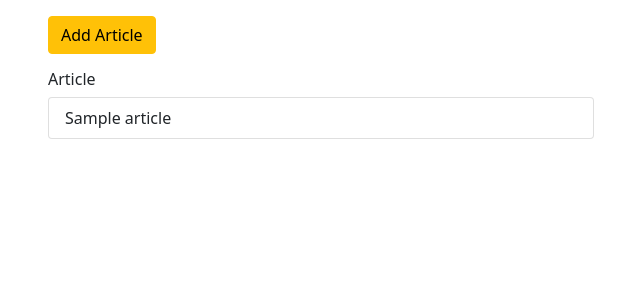
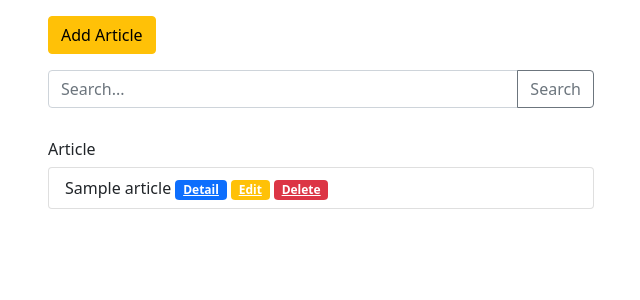
Before and after one commit to bersekerblade/sanninstudio, a CodeIgniter app: page /database/ in a window 1280 px wide. Shown: the part 56-356 px from the top of the page, without its empty margins (34-674 px from the left). Run offline with CodeIgniter, Linux system fonts and the light colour scheme; tables that the repository leaves empty or names only in its code hold one stand-in row (values such as "Sample post").

Commit message:
edit view delete validation search

```diff
--- a/application/config/autoload.php
+++ b/application/config/autoload.php
@@ -58,7 +58,7 @@ $autoload['packages'] = array();
 |
 |	$autoload['libraries'] = array('user_agent' => 'ua');
 */
-$autoload['libraries'] = array('database');
+$autoload['libraries'] = array('database', 'session');
 
 /*
 | -------------------------------------------------------------------
--- a/application/controllers/Article.php
+++ b/application/controllers/Article.php
@@ -8,12 +8,16 @@ class Article extends CI_Controller
     {
         parent::__construct();
         $this->load->model('Article_model');
+        $this->load->library('form_validation');
     }
 
     public function index()
     {
-        $data['title'] = 'Article';
+        $data['page_title'] = 'Article';
         $data['tbl_article'] = $this->Article_model->getAllArticle();
+        if ($this->input->post('keyword')) {
+            $data['tbl_article'] = $this->Article_model->searchArticle();
+        }
         $this->load->view('templates/header', $data);
         $this->load->view('article/index', $data);
         $this->load->view('templates/footer');
@@ -21,9 +25,54 @@ class Article extends CI_Controller
 
     public function add()
     {
-        $data['title'] = 'Add Article';
+        $data['page_title'] = 'Add Article';
+        $this->form_validation->set_rules('title', 'Title Article', 'required');
+        $this->form_validation->set_rules('content', 'Content Article', 'required');
+        if ($this->form_validation->run() == FALSE) {
+            $this->load->view('templates/header', $data);
+            $this->load->view('article/add');
+            $this->load->view('templates/footer');
+        } else {
+            $this->Article_model->addArticle();
+            $this->session->set_flashdata('alert', 'Data Success Added');
+
+            redirect('article');
+        }
+    }
+
+    public function delete($id)
+    {
+        $this->Article_model->deleteArticle($id);
+        $this->session->set_flashdata('alert', 'Delete');
+
+        redirect('article');
+    }
+
+    public function detail($id)
+    {
+        $data['page_title'] = 'Detail Article';
+        $data['tbl_article'] = $this->Article_model->getArticleById($id);
+
         $this->load->view('templates/header', $data);
-        $this->load->view('article/add');
+        $this->load->view('article/detail', $data);
         $this->load->view('templates/footer');
     }
+
+    public function edit($id)
+    {
+        $data['page_title'] = 'Edit Article';
+        $data['tbl_article'] = $this->Article_model->getArticleById($id);
+        $this->form_validation->set_rules('title', 'Title Article', 'required');
+        $this->form_validation->set_rules('content', 'Content Article', 'required');
+        if ($this->form_validation->run() == FALSE) {
+            $this->load->view('templates/header', $data);
+            $this->load->view('article/edit', $data);
+            $this->load->view('templates/footer');
+        } else {
+            $this->Article_model->editArticle();
+            $this->session->set_flashdata('alert', 'Data Success Edited');
+
+            redirect('article');
+        }
+    }
 }
--- a/application/models/Article_model.php
+++ b/application/models/Article_model.php
@@ -6,4 +6,44 @@ class Article_model extends CI_Model
     {
         return $this->db->get('tbl_article')->result_array();
     }
+
+    public function addArticle()
+    {
+
+        $data = [
+            "title" => $this->input->post('title', true),
+            "slug" => url_title($this->input->post('title'), 'dash', TRUE), // Generate slug title
+            "content" => $this->input->post('content', true)
+        ];
+
+        $this->db->insert('tbl_article', $data);
+    }
+
+    public function deleteArticle($id)
+    {
+        $this->db->where('id', $id)->delete('tbl_article');
+    }
+
+    public function getArticleById($id)
+    {
+        return $this->db->get_where('tbl_article', ['id' => $id])->row_array();
+    }
+
+    public function editArticle()
+    {
+
+        $data = [
+            "title" => $this->input->post('title', true),
+            "slug" => url_title($this->input->post('title'), 'dash', TRUE), // Generate slug title
+            "content" => $this->input->post('content', true)
+        ];
+
+        $this->db->where('id', $this->input->post('id'))->update('tbl_article', $data);
+    }
+
+    public function searchArticle()
+    {
+        $keyword = $this->input->post('keyword', true);
+        return $this->db->like('title', $keyword)->get('tbl_article')->result_array();
+    }
 }
--- a/application/views/article/index.php
+++ b/application/views/article/index.php
@@ -1,18 +1,53 @@
 <div class="container">
+
+    <?php if ($this->session->flashdata('alert')) : ?>
+        <div class="row mt-3">
+            <div class="alert alert-warning alert-dismissible fade show" role="alert">
+                <strong>Holy Added!</strong> <?= $this->session->flashdata('alert'); ?>
+                <button type="button" class="btn-close" data-bs-dismiss="alert" aria-label="Close"></button>
+            </div>
+        </div>
+    <?php endif; ?>
+
     <div class="row mt-3">
         <div class="col-md-6">
-            <a href="" class="btn btn-warning">Add Article</a>
+            <a href="<?= base_url('article/add') ?>" class="btn btn-warning">Add Article</a>
         </div>
     </div>
 
     <div class="row mt-3">
         <div class="col-md-6">
-            <h6><?= $title; ?></h6>
-            <div class="list-group">
+            <form action="" method="post">
+                <div class="input-group mb-3">
+                    <input type="text" class="form-control" placeholder="Search..." name="keyword">
+                    <button class="btn btn-outline-secondary" type="submit">Search</button>
+                </div>
+            </form>
+        </div>
+    </div>
+
+    <div class="row mt-3">
+        <div class="col-md-6">
+            <h6><?= $page_title; ?></h6>
+            <?php if (empty($tbl_article)) : ?>
+                <div class="row mt-3">
+                    <div class="alert alert-warning alert-dismissible fade show" role="alert">
+                        Data Not Found!
+                        <button type="button" class="btn-close" data-bs-dismiss="alert" aria-label="Close"></button>
+                    </div>
+                </div>
+            <?php endif; ?>
+            <ul class="list-group">
                 <?php foreach ($tbl_article as $data) : ?>
-                    <a href="#" class="list-group-item list-group-item-action"><?= $data['title']; ?></a>
+                    <li class="list-group-item">
+                        <?= $data['title']; ?>
+                        <a href="<?= base_url(); ?>article/detail/<?= $data['id']; ?>" class="badge bg-primary">Detail</a>
+                        <a href="<?= base_url(); ?>article/edit/<?= $data['id']; ?>" class="badge bg-warning">Edit</a>
+                        <a href="<?= base_url(); ?>article/delete/<?= $data['id']; ?>" class="badge bg-danger" onclick="return confirm('Sure?');">Delete</a>
+
+                    </li>
                 <?php endforeach; ?>
-            </div>
+            </ul>
         </div>
     </div>
 </div>
--- a/application/views/templates/header.php
+++ b/application/views/templates/header.php
@@ -9,7 +9,7 @@
     <!-- Bootstrap CSS -->
     <link href="https://cdn.jsdelivr.net/npm/bootstrap@5.0.2/dist/css/bootstrap.min.css" rel="stylesheet" integrity="sha384-EVSTQN3/azprG1Anm3QDgpJLIm9Nao0Yz1ztcQTwFspd3yD65VohhpuuCOmLASjC" crossorigin="anonymous">
 
-    <title><?= $title; ?></title>
+    <title><?= $page_title; ?></title>
 </head>
 
 <body>
```
Also changed, not shown: application/views/article/add.php (added, +21 -0 lines), application/views/article/detail.php (added, +16 -0 lines), application/views/article/edit.php (added, +22 -0 lines).
